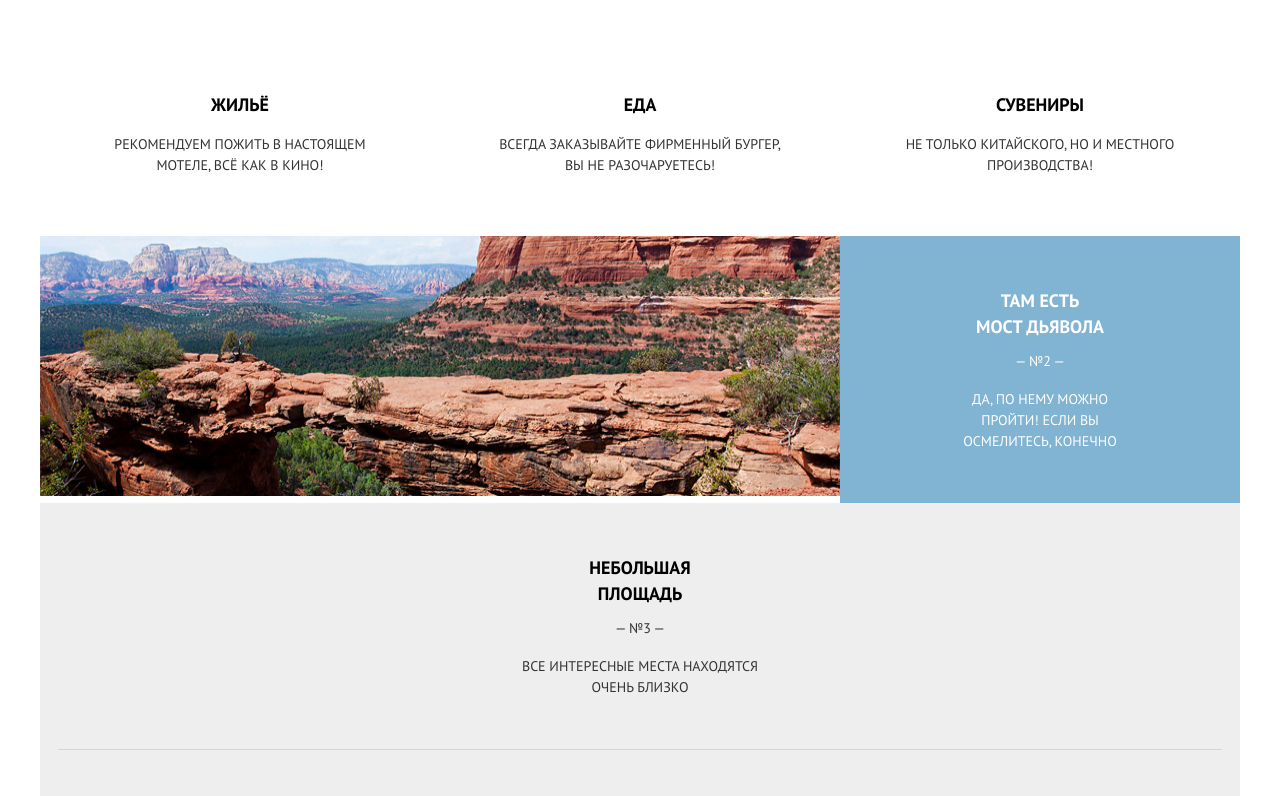
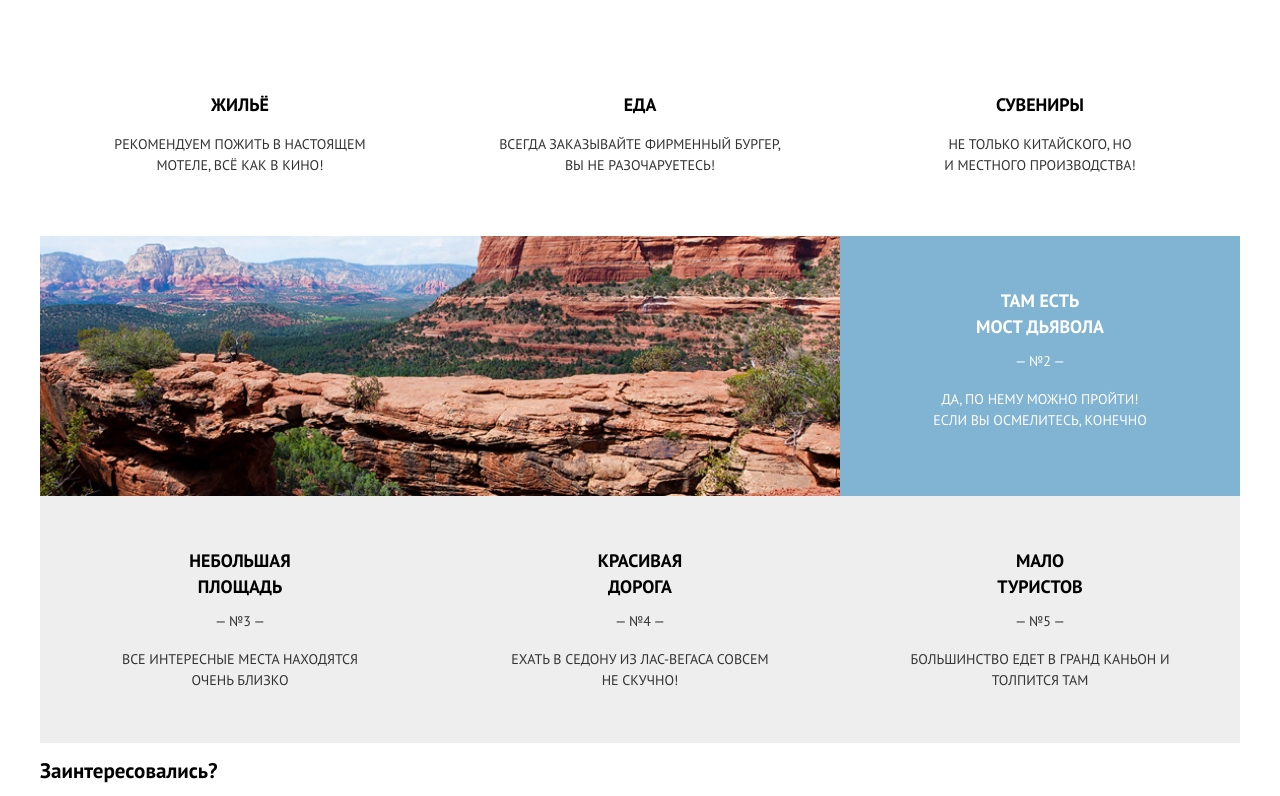
Before and after one commit to htmlacademy-adaptive/2043509-sedona-27, a website: page source/index.html in a window 1280 px wide. Shown: the part 1100-1896 px from the top of the page. Drawn offline with nearby package versions, Linux system fonts and the light colour scheme; files that its build step writes are made by us from their sources; files whose address does not match are found by name.

Commit message:
Добавляет полностью адаптив секции преимуществ главной страницы

```diff
--- a/source/index.html
+++ b/source/index.html
@@ -72,7 +72,8 @@
           </li>
           <li class="bonuses-list__item bonuses-list__item--souvenirs">
             <h3 class="bonuses-list__title">Сувениры</h3>
-            <p class="bonuses-list__subtitle">Не только китайского, но&nbsp;и&nbsp;местного производства!</p>
+            <p class="bonuses-list__subtitle bonuses-list__subtitle--souvenirs">Не только китайского,
+              но и местного производства!</p>
           </li>
         </ul>
       </div>
@@ -94,11 +95,13 @@
             <p class="advantages-card__subtitle advantages-card__subtitle--without-image">Все интересные места
               находятся очень близко</p>
           </li>
-          <li class="cards-list__item advantages-card advantages-card--without-image">
+          <li class="cards-list__item advantages-card advantages-card--without-image advantages-card--little-padding">
             <h3 class="advantages-card__title advantages-card__title--without-image">Красивая дорога</h3>
             <span class="advantages-card__number advantages-card__number--without-image">— №4 —</span>
-            <p class="advantages-card__subtitle advantages-card__subtitle--without-image">Ехать в Седону из Лас-Вегаса
-              совсем не скучно!</p>
+            <p
+              class="advantages-card__subtitle advantages-card__subtitle--without-image advantages-card__subtitle--little-padding">
+              Ехать в Седону из Лас-Вегаса
+              совсем не&nbsp;скучно!</p>
           </li>
           <li class="cards-list__item advantages-card advantages-card--without-image">
             <h3 class="advantages-card__title advantages-card__title--without-image">Мало туристов</h3>
--- a/source/sass/blocks/advantages-card.scss
+++ b/source/sass/blocks/advantages-card.scss
@@ -6,6 +6,18 @@
   padding: 37px 18px 40px;
   background-color: bootstrap.$main-color;
   color: #ffffff;
+
+  @media screen and (min-width: bootstrap.$tablet-width) {
+    padding: 42px 33px 41px;
+
+    &--reverse {
+      order: 2;
+    }
+  }
+
+  @media screen and (min-width: bootstrap.$desktop-width) {
+    padding: 52px 50px 51px;
+  }
 
   &--decorated {
     padding-top: 70px;
@@ -34,21 +46,25 @@
 
   &--without-image {
     padding: 24px 8px 24px 8px;
-  }
 
-  @media screen and (min-width: bootstrap.$tablet-width) {
-    padding: 42px 33px 41px;
+    @media screen and (min-width: bootstrap.$tablet-width) {
+      padding: 52px 33px;
+    }
 
-    &--reverse {
-      order: 2;
+    @media screen and (min-width: bootstrap.$desktop-width) {
+      padding: 52px 50px;
     }
   }
 
-  @media screen and (min-width: bootstrap.$desktop-width) {
-    padding: 52px 50px 51px;
+  &--little-padding {
+    @media screen and (min-width: bootstrap.$tablet-width) {
+      padding: 41px 33px;
+    }
+
+    @media screen and (min-width: bootstrap.$desktop-width) {
+      padding: 52px 50px;
+    }
   }
-
-
 }
 
 .advantages-card__title {
@@ -60,12 +76,16 @@
   font-weight: 700;
   text-transform: uppercase;
 
+  @media screen and (min-width: bootstrap.$tablet-width) {
+    max-width: 185px;
+  }
+
   &--without-image {
     color: #000000;
-  }
 
-  @media screen and (min-width: bootstrap.$tablet-width) {
-    max-width: 185px;
+    @media screen and (min-width: bootstrap.$tablet-width) {
+      max-width: 130px;
+    }
   }
 }
 
@@ -87,10 +107,6 @@
   max-width: 284px;
   text-transform: uppercase;
 
-  &--without-image {
-    color: #333333;
-  }
-
   @media screen and (min-width: bootstrap.$tablet-width) {
     max-width: 190px;
   }
@@ -99,7 +115,25 @@
     max-width: 260px;
 
     &--reverse {
-      max-width: 196px;
+      max-width: 220px;
+    }
+  }
+
+  &--without-image {
+    color: #333333;
+
+    @media screen and (min-width: bootstrap.$desktop-width) {
+      max-width: 280px;
+    }
+  }
+
+  &--little-padding {
+    @media screen and (min-width: bootstrap.$tablet-width) {
+      max-width: 180px;
+    }
+
+    @media screen and (min-width: bootstrap.$desktop-width) {
+      max-width: 280px;
     }
   }
 }
--- a/source/sass/blocks/advantages.scss
+++ b/source/sass/blocks/advantages.scss
@@ -57,10 +57,7 @@
 .advantages__card-image {
   display: flex;
   width: 100%;
-
-  @media screen and (min-width: bootstrap.$tablet-width) {
-    flex-grow: 2;
-  }
+  object-fit: cover;
 }
 
 .advantages__bonuses-list-wrapper {
@@ -80,4 +77,8 @@
   margin: 0 auto;
   background-color: #eeeeee;
   width: 100%;
+
+  @media screen and (min-width: bootstrap.$tablet-width) {
+    padding: 0;
+  }
 }
--- a/source/sass/blocks/bonuses-list.scss
+++ b/source/sass/blocks/bonuses-list.scss
@@ -59,5 +59,9 @@
 
   @media screen and (min-width: bootstrap.$desktop-width) {
     max-width: 300px;
+
+    &--souvenirs {
+      max-width: 196px;
+    }
   }
 }
--- a/source/sass/blocks/cards-list.scss
+++ b/source/sass/blocks/cards-list.scss
@@ -1,8 +1,16 @@
+@use "./global/bootstrap.scss";
+
 .cards-list {
   margin: 0;
   padding: 0;
   list-style-type: none;
   background-color: #eeeeee;
+
+  @media screen and (min-width: bootstrap.$tablet-width) {
+    display: grid;
+    grid-template-columns: repeat(3, 1fr);
+    justify-items: center;
+  }
 }
 
 .cards-list__item {
@@ -13,4 +21,8 @@
   &:last-child {
     border-bottom: none;
   }
+
+  @media screen and (min-width: bootstrap.$tablet-width) {
+    border: none;
+  }
 }
```
